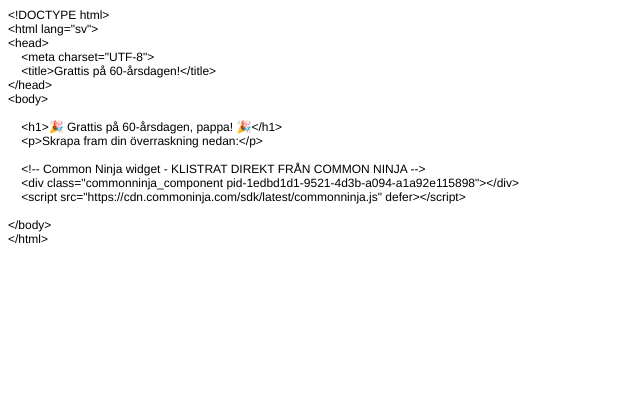
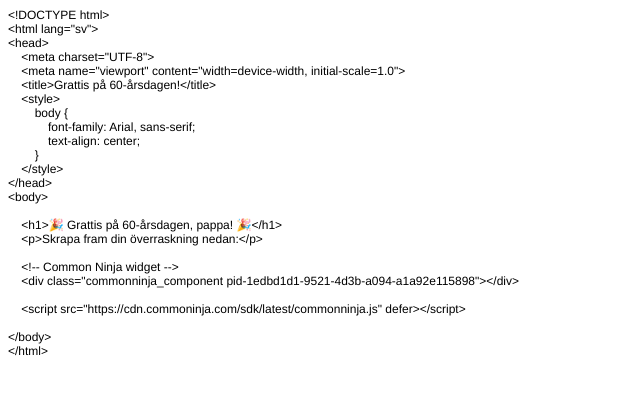
Before and after one commit to alexti123/pappa60, a plain HTML site: page index.html in a window 1280 px wide. Shown: the whole page, without its empty margins (0-640 px from the left). Drawn offline with Linux system fonts and the light colour scheme.

Commit message:
Add files via upload

```diff
--- a/index.html
+++ b/index.html
@@ -16,15 +16,23 @@
 <p class="p1">&lt;html lang="sv"&gt;</p>
 <p class="p1">&lt;head&gt;</p>
 <p class="p1"><span class="Apple-converted-space">    </span>&lt;meta charset="UTF-8"&gt;</p>
+<p class="p1"><span class="Apple-converted-space">    </span>&lt;meta name="viewport" content="width=device-width, initial-scale=1.0"&gt;</p>
 <p class="p1"><span class="Apple-converted-space">    </span>&lt;title&gt;Grattis på 60-årsdagen!&lt;/title&gt;</p>
+<p class="p1"><span class="Apple-converted-space">    </span>&lt;style&gt;</p>
+<p class="p1"><span class="Apple-converted-space">        </span>body {</p>
+<p class="p1"><span class="Apple-converted-space">            </span>font-family: Arial, sans-serif;</p>
+<p class="p1"><span class="Apple-converted-space">            </span>text-align: center;</p>
+<p class="p1"><span class="Apple-converted-space">        </span>}</p>
+<p class="p1"><span class="Apple-converted-space">    </span>&lt;/style&gt;</p>
 <p class="p1">&lt;/head&gt;</p>
 <p class="p1">&lt;body&gt;</p>
 <p class="p2"><br></p>
 <p class="p1"><span class="Apple-converted-space">    </span>&lt;h1&gt;🎉 Grattis på 60-årsdagen, pappa! 🎉&lt;/h1&gt;</p>
 <p class="p1"><span class="Apple-converted-space">    </span>&lt;p&gt;Skrapa fram din överraskning nedan:&lt;/p&gt;</p>
 <p class="p2"><br></p>
-<p class="p1"><span class="Apple-converted-space">    </span>&lt;!-- Common Ninja widget - KLISTRAT DIREKT FRÅN COMMON NINJA --&gt;</p>
+<p class="p1"><span class="Apple-converted-space">    </span>&lt;!-- Common Ninja widget --&gt;</p>
 <p class="p1"><span class="Apple-converted-space">    </span>&lt;div class="commonninja_component pid-1edbd1d1-9521-4d3b-a094-a1a92e115898"&gt;&lt;/div&gt;</p>
+<p class="p2"><span class="Apple-converted-space">    </span></p>
 <p class="p1"><span class="Apple-converted-space">    </span>&lt;script src="https://cdn.commoninja.com/sdk/latest/commonninja.js" defer&gt;&lt;/script&gt;</p>
 <p class="p2"><br></p>
 <p class="p1">&lt;/body&gt;</p>
```
